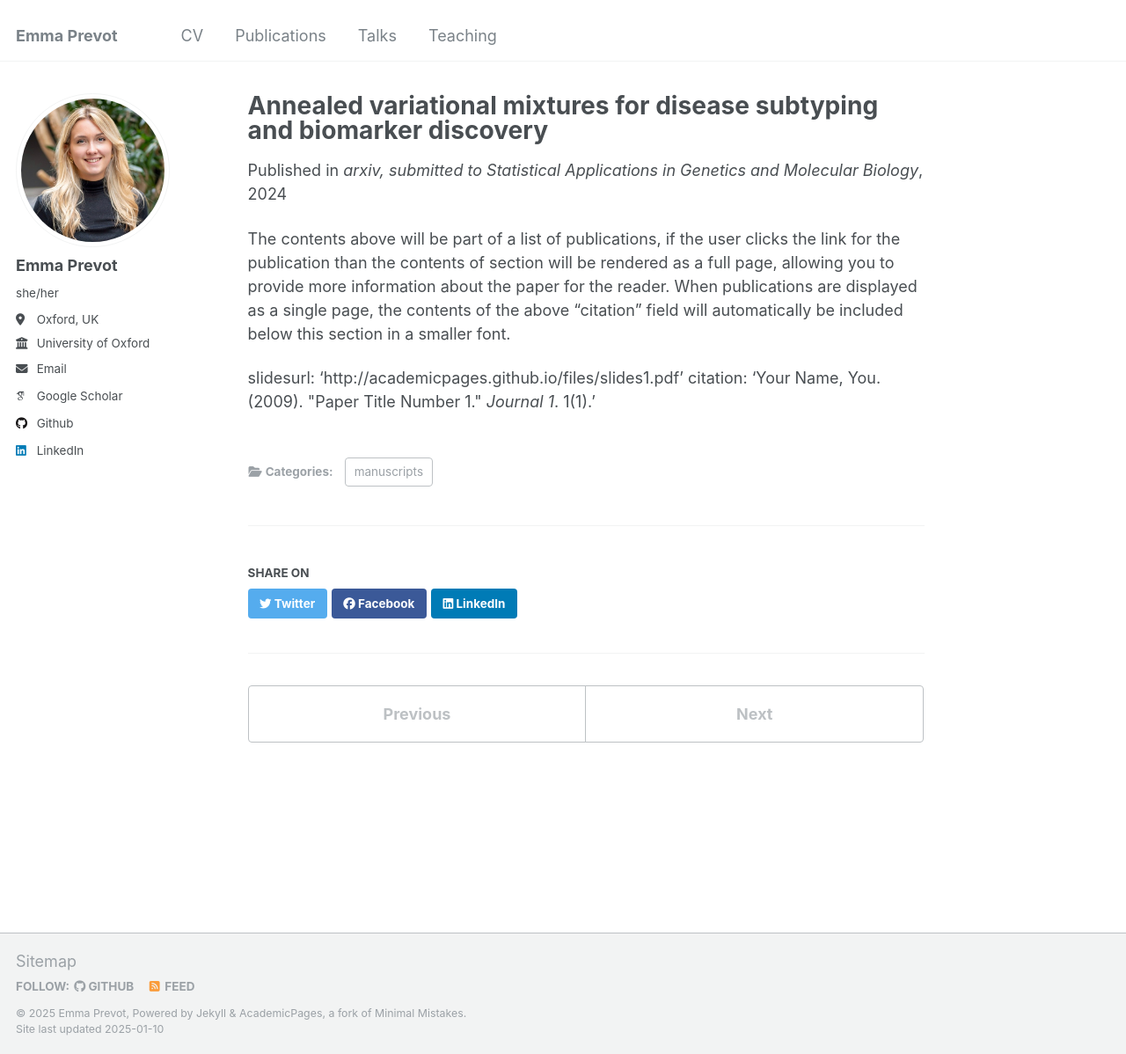
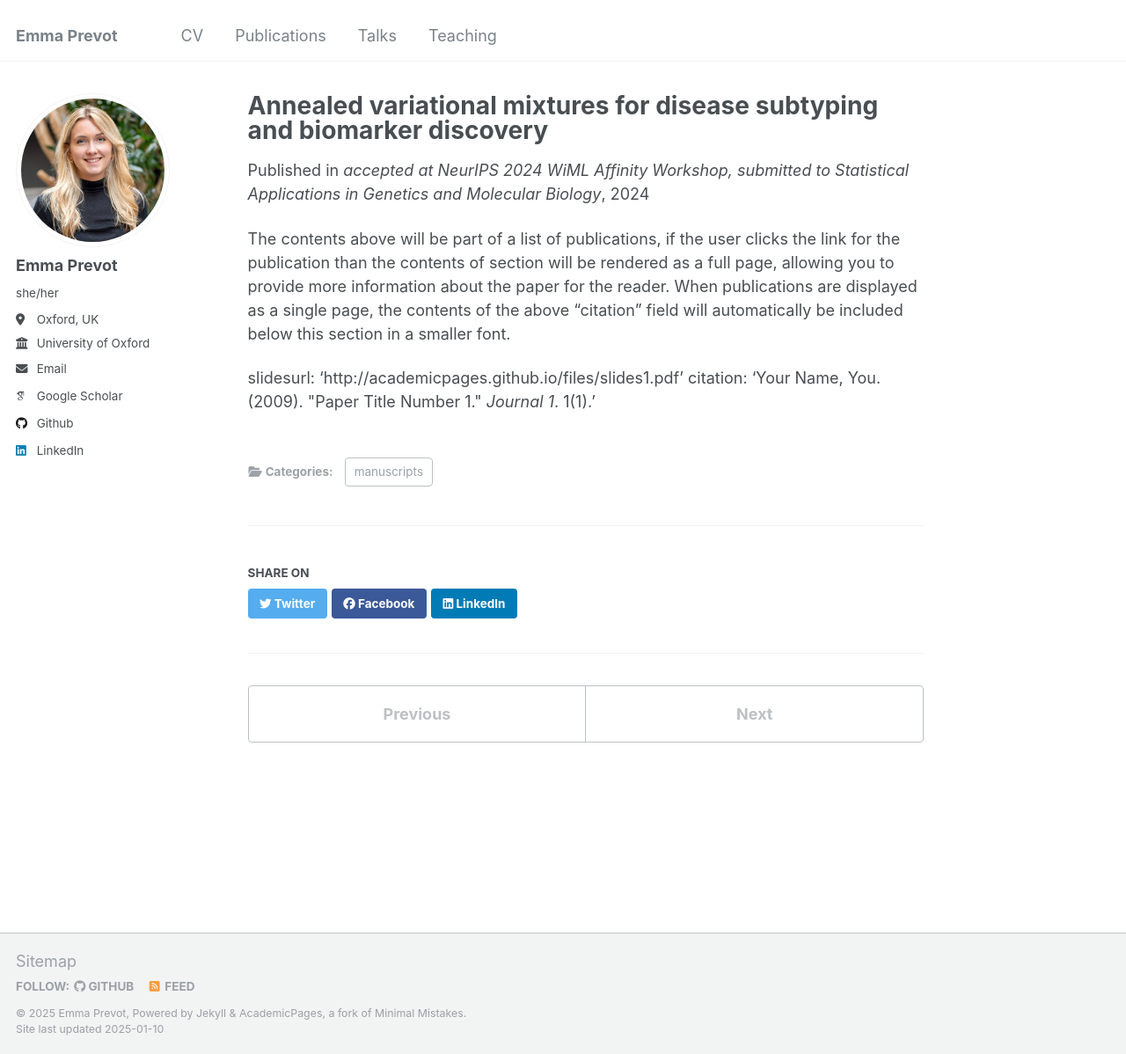
Before and after one commit to emmaprevot/emmaprevot.github.io, a Jekyll site: the page built from _publications/2009-10-01-paper-title-number-1.md, in a window 1280 px wide and 1198 px high. Shown: the whole window at 88% size. Built offline with Jekyll 4.4.1, drawn with Linux system fonts in a browser that asks for light colours; some web fonts are replaced.

Commit message:
Update 2009-10-01-paper-title-number-1.md

```diff
--- a/_publications/2009-10-01-paper-title-number-1.md
+++ b/_publications/2009-10-01-paper-title-number-1.md
@@ -5,7 +5,7 @@ category: manuscripts
 permalink: /publication/2009-10-01-paper-title-number-1
 excerpt: 'Cluster analyses of high-dimensional data are often hampered by the presence of large numbers of variables that do not provide relevant information, as well as the perennial issue of choosing an appropriate number of clusters. These challenges are frequently encountered when analysing `omics datasets, such as in molecular precision medicine, where a key goal is to identify disease subtypes and the biomarkers that define them. Here we introduce an annealed variational Bayes algorithm for fitting high-dimensional mixture models while performing variable selection. Our algorithm is scalable and computationally efficient, and we provide an open source Python implementation, VBVarSel. In a range of simulated and real biomedical examples, we show that VBVarSel outperforms the current state of the art, and demonstrate its use for cancer subtyping and biomarker discovery.'
 date: 2024-11-28
-venue: 'arxiv, submitted to Statistical Applications in Genetics and Molecular Biology'
+venue: 'accepted at NeurIPS 2024 WiML Affinity Workshop, submitted to Statistical Applications in Genetics and Molecular Biology'
 paperurl: 'https://arxiv.org/abs/2411.19262'
 ---
 
```
